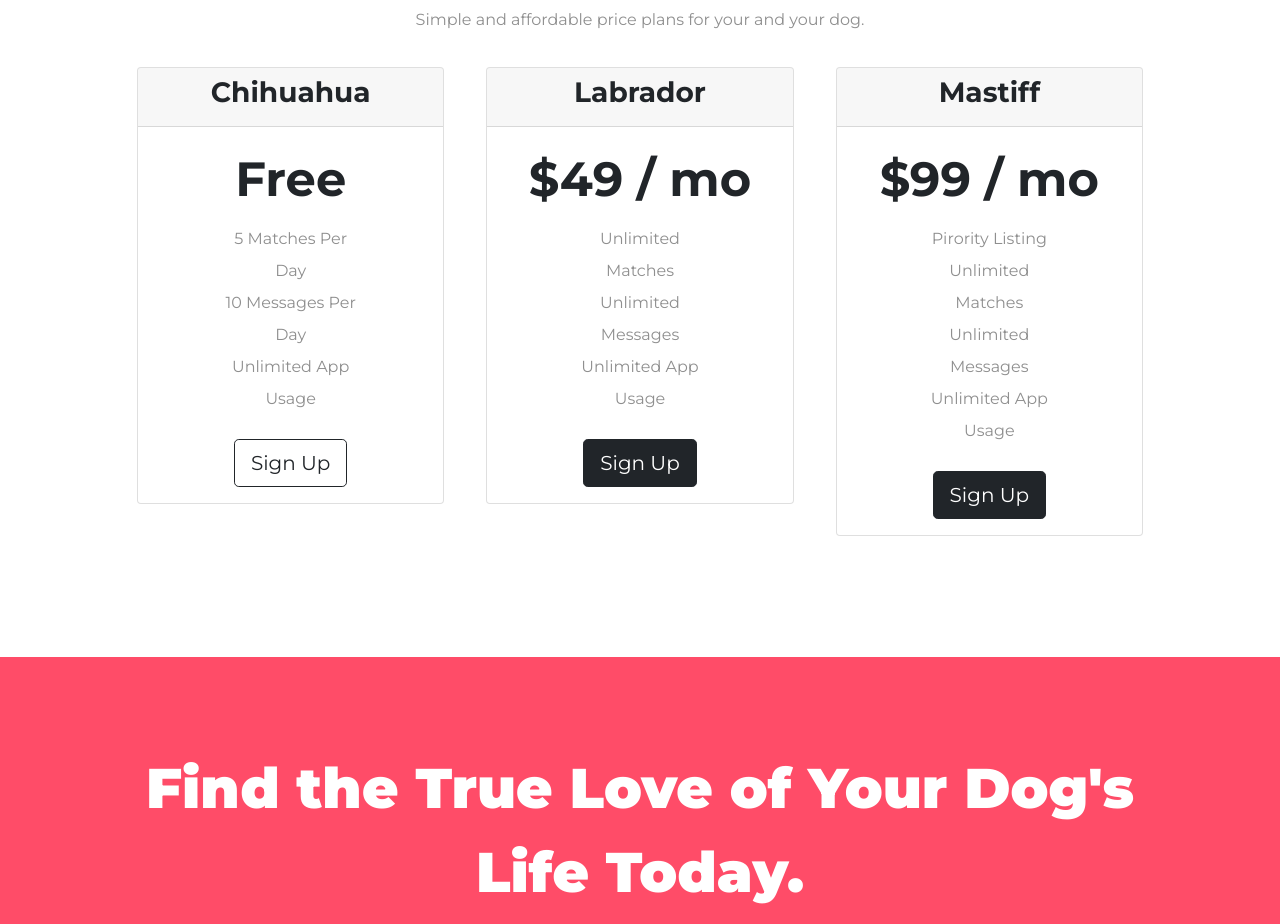
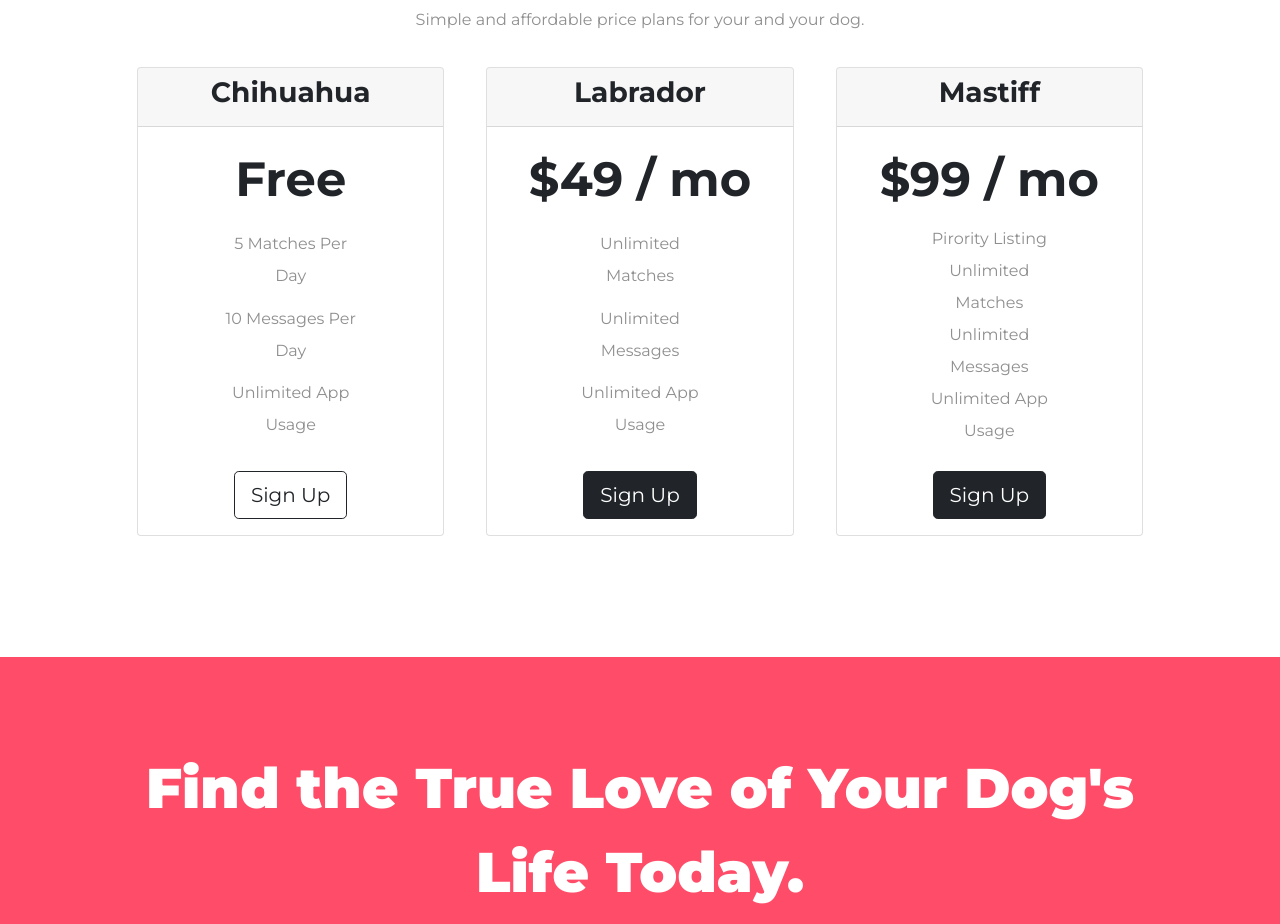
Before and after one commit to N1ghtHunter/TinDog, a plain HTML site: page index.html in a window 1280 px wide. Shown: the part 1960-2884 px from the top of the page. Drawn offline with nearby package versions, Linux system fonts and the light colour scheme.

Commit message:
updating cards

```diff
--- a/css/styles.css
+++ b/css/styles.css
@@ -164,7 +164,15 @@ p {
 .pricing-column {
   padding: 3% 2%;
 }
-
+.card{
+  height: 100%;
+}
+.card-body{
+  display: flex;
+  flex-flow: column wrap;
+  justify-content: center;
+  align-items: center;
+}
 .price-text {
   font-size: 3rem;
   line-height: 1.5;
--- a/index.html
+++ b/index.html
@@ -160,7 +160,7 @@
             <p>5 Matches Per Day</p>
             <p>10 Messages Per Day</p>
             <p>Unlimited App Usage</p>
-            <button class="btn btn-lg btn-block btn-outline-dark mt-4" type="button">Sign Up</button>
+            <button class="card-btn btn btn-lg btn-block btn-outline-dark mt-4" type="button">Sign Up</button>
           </div>
         </div>
       </div>
@@ -174,7 +174,7 @@
             <p>Unlimited Matches</p>
             <p>Unlimited Messages</p>
             <p>Unlimited App Usage</p>
-            <button class="btn btn-lg btn-block btn-dark mt-4" type="button">Sign Up</button>
+            <button class="card-btn btn btn-lg btn-block btn-dark mt-4" type="button">Sign Up</button>
           </div>
         </div>
       </div>
@@ -190,7 +190,7 @@
             <p>Unlimited Matches</p>
             <p>Unlimited Messages</p>
             <p>Unlimited App Usage</p>
-            <button class="btn btn-lg btn-block btn-dark mt-4" type="button">Sign Up</button>
+            <button class="card-btn btn btn-lg btn-block btn-dark mt-4" type="button">Sign Up</button>
           </div>
         </div>
       </div>
```
